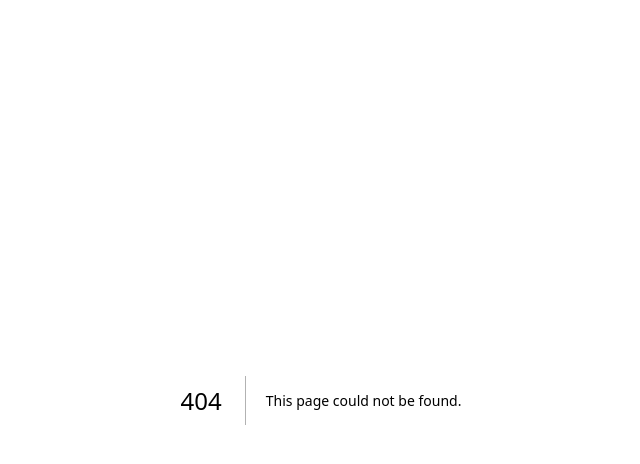
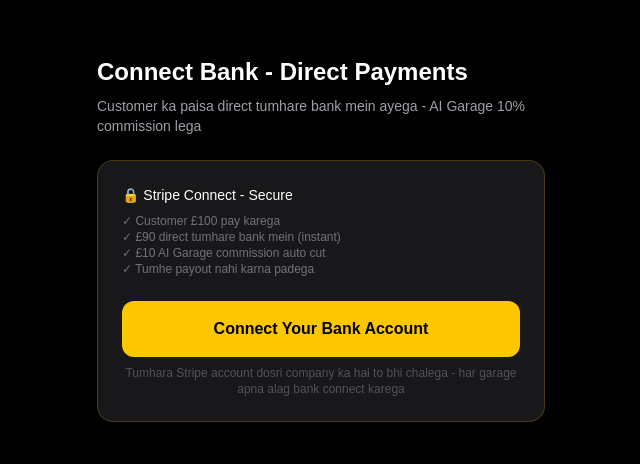
Before and after one commit to ayaan41/ai-garage, a Next.js app: page /garage/stripe in a window 1280 px wide. Before the commit this address had no page. Shown: the top 464 px of the page, without its empty margins (319-959 px from the left). Built offline with nearby package versions, Linux system fonts and the light colour scheme.

Commit message:
Add Stripe Connect - direct to garage bank

```diff
--- /dev/null
+++ b/src/app/garage/stripe/page.tsx
@@ -0,0 +1,21 @@
+"use client";
+import { useState } from "react";
+export default function StripeConnectPage() {
+  const [loading, setLoading] = useState(false);
+  const handleConnect = async () => {
+    setLoading(true);
+    const res = await fetch("/api/stripe/connect", { method: "POST", headers: { "Content-Type": "application/json" }, body: JSON.stringify({ garage_name: "haji auto center" }) });
+    const data = await res.json();
+    if (data.url) window.location.href = data.url; else { alert(JSON.stringify(data)); setLoading(false); }
+  };
+  return (
+    <div className="min-h-screen bg-black text-white flex justify-center p-4"><div className="max-w-md w-full mt-10">
+      <h1 className="text-2xl font-bold">Connect Bank - Direct Payments</h1><p className="text-sm text-zinc-400 mt-2">Customer ka paisa direct tumhare bank mein ayega - AI Garage 10% commission lega</p>
+      <div className="mt-6 bg-zinc-900 rounded-2xl p-6 border border-yellow-400/20">
+        <p className="text-sm">🔒 Stripe Connect - Secure</p><p className="text-xs text-zinc-500 mt-2">✓ Customer £100 pay karega</p><p className="text-xs text-zinc-500">✓ £90 direct tumhare bank mein (instant)</p><p className="text-xs text-zinc-500">✓ £10 AI Garage commission auto cut</p><p className="text-xs text-zinc-500">✓ Tumhe payout nahi karna padega</p>
+        <button onClick={handleConnect} disabled={loading} className="w-full mt-6 py-4 bg-yellow-400 text-black rounded-xl font-bold">{loading ? "Connecting..." : "Connect Your Bank Account"}</button>
+        <p className="text-xs text-zinc-600 mt-2 text-center">Tumhara Stripe account dosri company ka hai to bhi chalega - har garage apna alag bank connect karega</p>
+      </div>
+    </div></div>
+  );
+}
```
